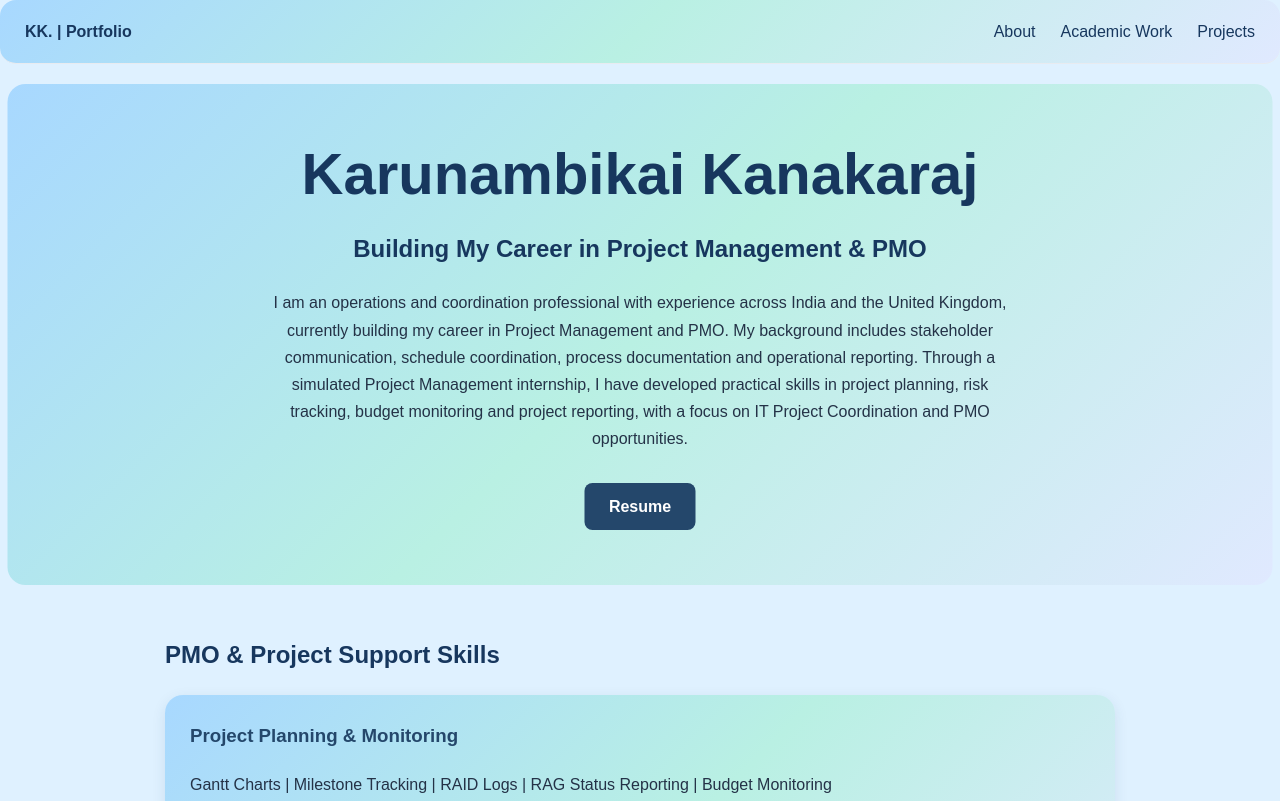
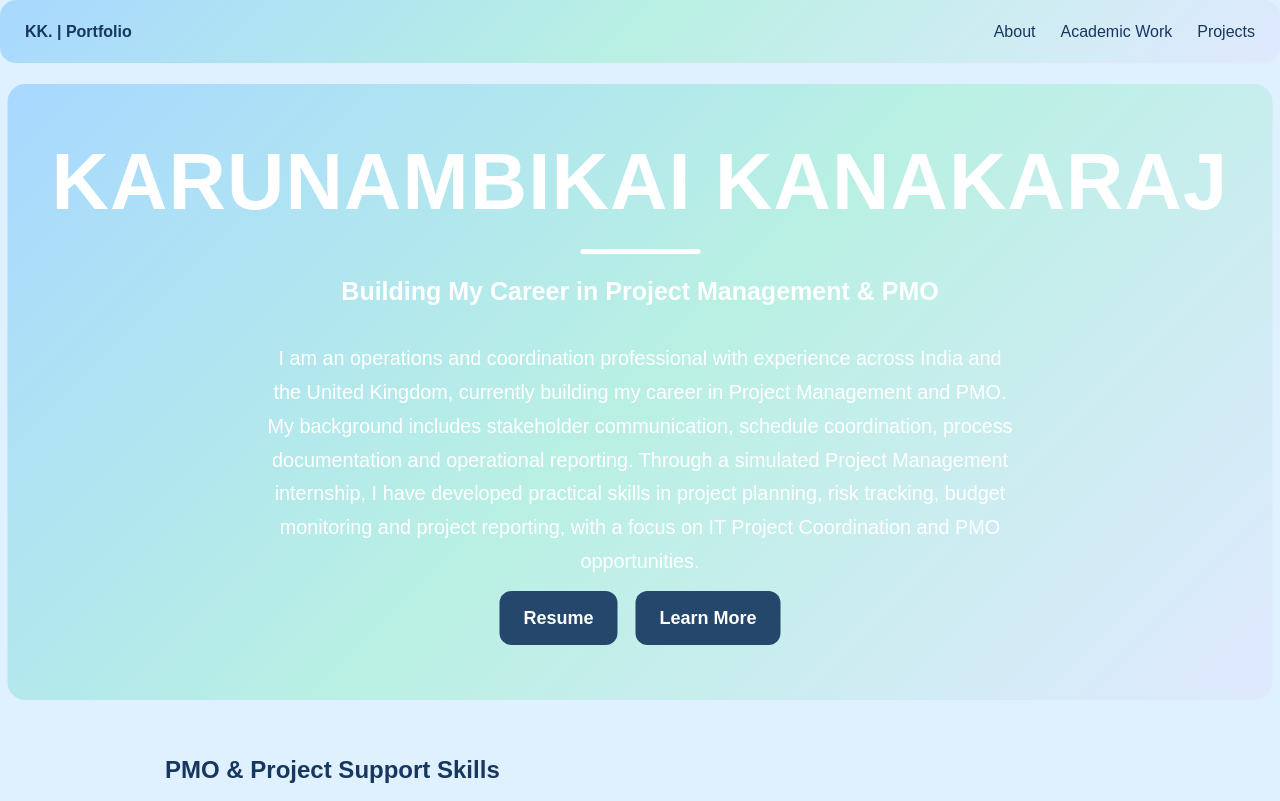
Before and after one commit to karunakaru-beep/karu, a plain HTML site: page index.html in a window 1280 px wide. Shown: the top 801 px of the page. Drawn offline with Linux system fonts and the light colour scheme.

Commit message:
Restyle homepage introduction

```diff
--- a/index.html
+++ b/index.html
@@ -158,7 +158,69 @@ nav a:hover {
 
 .skills-card h3:first-child {
   margin-top: 0;
-}</style>
+}
+.hero {
+  background: #18b99e;
+  color: #fff;
+  text-align: center;
+  min-height: 510px;
+  padding: 64px 7%;
+  border-radius: 0;
+  display: flex;
+  flex-direction: column;
+  align-items: center;
+  justify-content: center;
+}
+.hero h1 {
+  color: #fff;
+  font-size: clamp(38px, 6.2vw, 86px);
+  line-height: 1.08;
+  letter-spacing: .015em;
+  text-transform: uppercase;
+  margin: 0 auto 24px;
+}
+.hero h1::after {
+  content: "";
+  display: block;
+  width: 120px;
+  height: 5px;
+  margin: 24px auto 0;
+  border-radius: 99px;
+  background: #fff;
+}
+.hero h2 {
+  color: #fff;
+  margin: 0 auto 18px;
+  font-size: clamp(18px, 2.2vw, 25px);
+}
+.hero p {
+  color: #fff;
+  max-width: 1400px;
+  margin: 12px auto 26px;
+  font-size: clamp(17px, 1.55vw, 22px);
+}
+.hero-actions {
+  display: flex;
+  justify-content: center;
+  align-items: center;
+  gap: 18px;
+  flex-wrap: wrap;
+}
+.hero-button {
+  display: inline-block;
+  padding: 12px 24px;
+  background: #24476b;
+  color: #fff;
+  text-decoration: none;
+  border-radius: 12px;
+  font-size: 18px;
+  font-weight: 600;
+}
+@media (max-width: 600px) {
+  .hero { min-height: 480px; padding: 54px 24px; }
+}
+
+</style>
 
   <style>
 
@@ -404,10 +466,13 @@ header {
 
       <p>I am an operations and coordination professional with experience across India and the United Kingdom, currently building my career in Project Management and PMO. My background includes stakeholder communication, schedule coordination, process documentation and operational reporting. Through a simulated Project Management internship, I have developed practical skills in project planning, risk tracking, budget monitoring and project reporting, with a focus on IT Project Coordination and PMO opportunities.</p>
 
+<div class="hero-actions">
 <a href="KK%20PMO.pdf"
-   style="display:inline-block; margin-top:18px; padding:10px 24px; background:#24476b; color:white; text-decoration:none; border-radius:8px; font-weight:600;">
+   class="hero-button">
    Resume
 </a>
+        <a class="hero-button" href="#projects">Learn More</a>
+  </div>
 
 </section>
 
```
